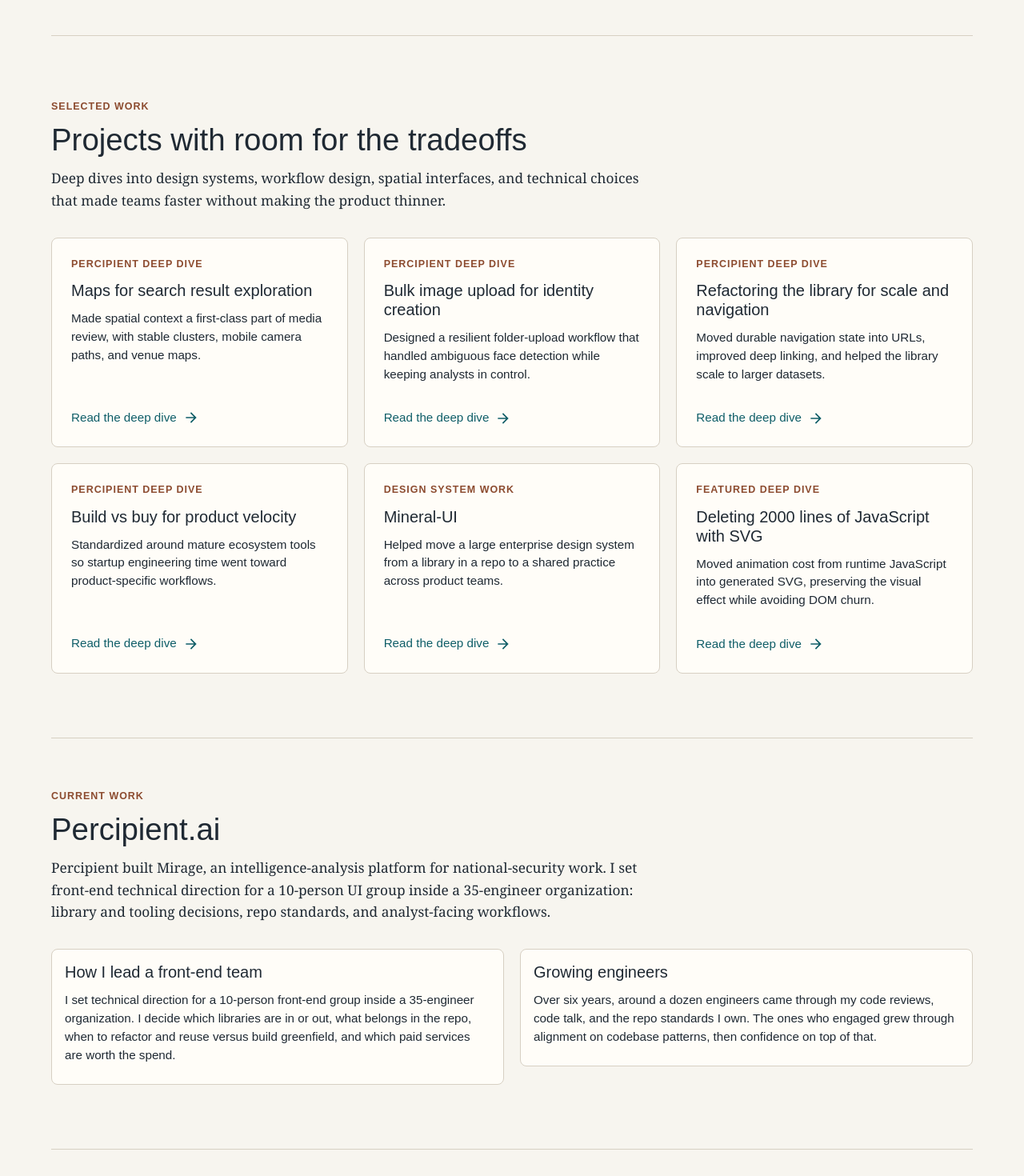
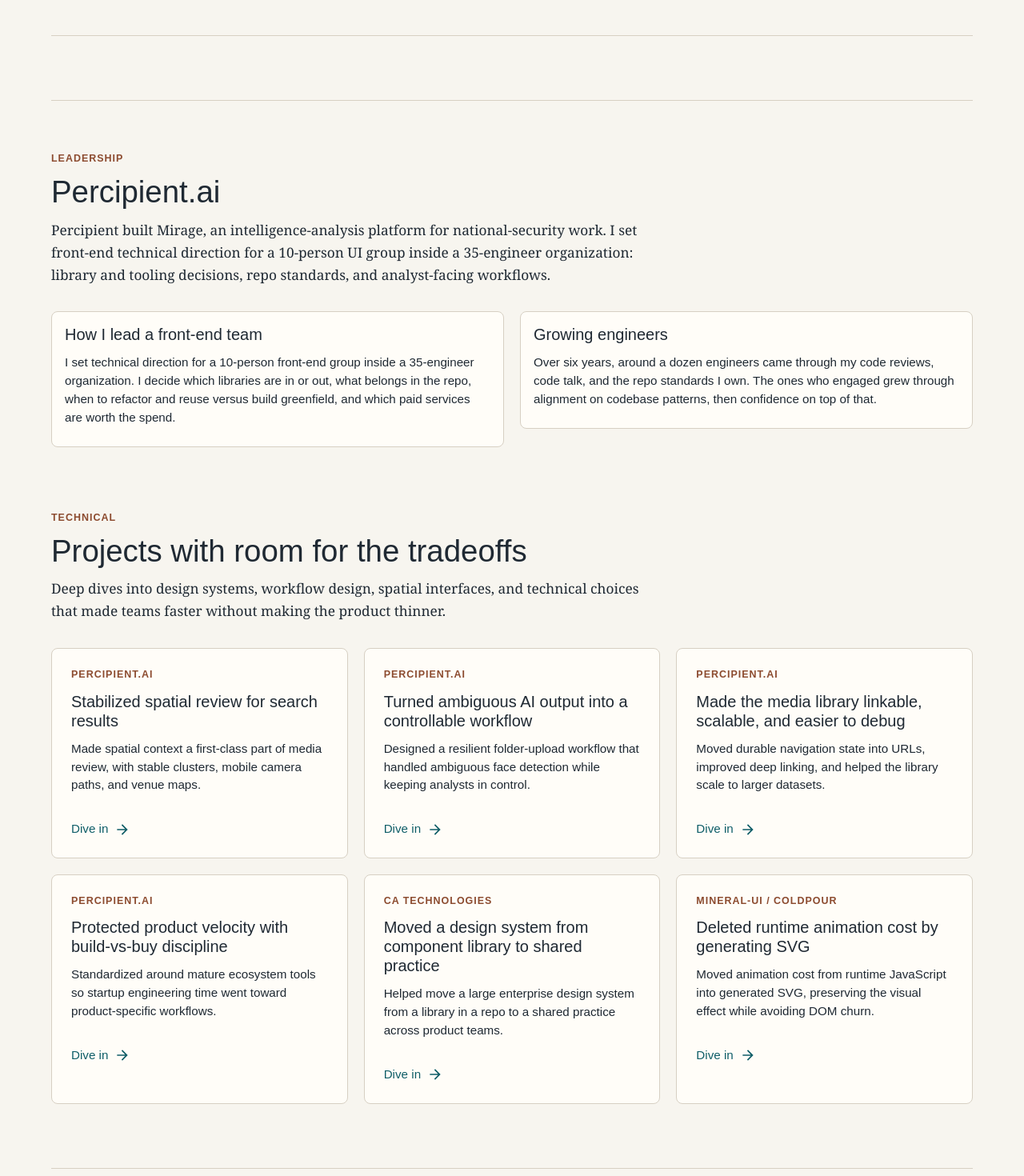
Before and after one commit to coldpour/mikeholmdev, a Next.js app: page / in a window 1280 px wide. Shown: the part 680-2150 px from the top of the page at 80% size. Built offline with nearby package versions, Linux system fonts and the light colour scheme; what @mui/material-nextjs would draw is missing.

Commit message:
Refine project page visuals and homepage framing

```diff
--- a/src/app/page.tsx
+++ b/src/app/page.tsx
@@ -50,34 +50,13 @@
         </Grid>
       </Box>
 
-      <Box component="section" id="projects">
-        <Stack spacing={4}>
-          <SectionHeading eyebrow="Selected work" title="Projects with room for the tradeoffs">
-            Deep dives into design systems, workflow design, spatial interfaces, and technical
-            choices that made teams faster without making the product thinner.
-          </SectionHeading>
-          <Grid container spacing={2.5}>
-            {featuredProjects.map(project => (
-              <Grid key={project.slug} size={{ xs: 12, sm: 6, md: 4 }}>
-                <ProjectCard
-                  eyebrow={project.eyebrow}
-                  href={`/projects/${project.slug}`}
-                  summary={project.summary}
-                  title={project.title}
-                />
-              </Grid>
-            ))}
-          </Grid>
-        </Stack>
-      </Box>
-
       <Box
         component="section"
-        id="current-work"
+        id="leadership"
         sx={{ borderTop: 1, borderColor: 'divider', pt: { xs: 6, md: 8 } }}
       >
         <Stack spacing={4}>
-          <SectionHeading eyebrow="Current work" title="Percipient.ai">
+          <SectionHeading eyebrow="Leadership" title="Percipient.ai">
             Percipient built Mirage, an intelligence-analysis platform for national-security work. I
             set front-end technical direction for a 10-person UI group inside a 35-engineer
             organization: library and tooling decisions, repo standards, and analyst-facing
@@ -105,6 +84,27 @@
                     </Typography>
                   </CardContent>
                 </Card>
+              </Grid>
+            ))}
+          </Grid>
+        </Stack>
+      </Box>
+
+      <Box component="section" id="projects">
+        <Stack spacing={4}>
+          <SectionHeading eyebrow="Technical" title="Projects with room for the tradeoffs">
+            Deep dives into design systems, workflow design, spatial interfaces, and technical
+            choices that made teams faster without making the product thinner.
+          </SectionHeading>
+          <Grid container spacing={2.5}>
+            {featuredProjects.map(project => (
+              <Grid key={project.slug} size={{ xs: 12, sm: 6, md: 4 }}>
+                <ProjectCard
+                  eyebrow={project.company}
+                  href={`/projects/${project.slug}`}
+                  summary={project.summary}
+                  title={project.cardTitle}
+                />
               </Grid>
             ))}
           </Grid>
--- a/src/components/ProjectCard.tsx
+++ b/src/components/ProjectCard.tsx
@@ -35,8 +35,12 @@
               {summary}
             </Typography>
           </Stack>
-          <Stack direction="row" spacing={1} sx={{ alignItems: 'center', color: 'primary.main', fontWeight: 700 }}>
-            <Typography variant="body2">Read the deep dive</Typography>
+          <Stack
+            direction="row"
+            spacing={1}
+            sx={{ alignItems: 'center', color: 'primary.main', fontWeight: 700 }}
+          >
+            <Typography variant="body2">Dive in</Typography>
             <ArrowForwardIcon fontSize="small" />
           </Stack>
         </CardContent>
--- a/src/components/SiteShell.tsx
+++ b/src/components/SiteShell.tsx
@@ -22,11 +22,11 @@
           py: 2.5
         }}
       >
+        <Link href="/#leadership" underline="none">
+          Leadership
+        </Link>
         <Link href="/#projects" underline="none">
-          Projects
-        </Link>
-        <Link href="/#current-work" underline="none">
-          Current work
+          Technical
         </Link>
         <Link href="/#contact" underline="none">
           Contact
--- a/src/content/projects.ts
+++ b/src/content/projects.ts
@@ -2,6 +2,9 @@
 
 export type Project = CaseStudyContent & {
   homepageGroup: 'featured' | 'percipient' | 'background'
+  company: string
+  cardTitle: string
+  visual?: 'connect-four-board' | 'triangles'
   links?: Array<{
     href: string
     label: string
@@ -12,6 +15,8 @@
   {
     slug: 'results-map',
     homepageGroup: 'percipient',
+    company: 'Percipient.ai',
+    cardTitle: 'Stabilized spatial review for search results',
     eyebrow: 'Percipient deep dive',
     title: 'Maps for search result exploration',
     role: 'Principal UI Engineer, Tech Lead, spatial UX and map performance',
@@ -45,6 +50,8 @@
   {
     slug: 'identity-image-upload',
     homepageGroup: 'percipient',
+    company: 'Percipient.ai',
+    cardTitle: 'Turned ambiguous AI output into a controllable workflow',
     eyebrow: 'Percipient deep dive',
     title: 'Bulk image upload for identity creation',
     role: 'Principal UI Engineer, Tech Lead, product workflow and resilient async UX',
@@ -67,6 +74,8 @@
   {
     slug: 'library-scalability',
     homepageGroup: 'percipient',
+    company: 'Percipient.ai',
+    cardTitle: 'Made the media library linkable, scalable, and easier to debug',
     eyebrow: 'Percipient deep dive',
     title: 'Refactoring the library for scale and navigation',
     role: 'Principal UI Engineer, Tech Lead, URL architecture and scalable library UX',
@@ -101,6 +110,8 @@
   {
     slug: 'build-vs-buy',
     homepageGroup: 'percipient',
+    company: 'Percipient.ai',
+    cardTitle: 'Protected product velocity with build-vs-buy discipline',
     eyebrow: 'Percipient deep dive',
     title: 'Build vs buy for product velocity',
     role: 'Principal UI Engineer, Tech Lead, technical strategy and standardization',
@@ -133,6 +144,8 @@
   {
     slug: 'mineral-ui',
     homepageGroup: 'featured',
+    company: 'CA Technologies',
+    cardTitle: 'Moved a design system from component library to shared practice',
     eyebrow: 'Design system work',
     title: 'Mineral-UI',
     role: 'Developer advocacy and adoption, CA Technologies, 2017-2018',
@@ -160,6 +173,9 @@
   {
     slug: 'svg-animation',
     homepageGroup: 'featured',
+    company: 'Mineral-UI / coldpour',
+    cardTitle: 'Deleted runtime animation cost by generating SVG',
+    visual: 'triangles',
     eyebrow: 'Featured deep dive',
     title: 'Deleting 2000 lines of JavaScript with SVG',
     role: 'SVG animation generator',
@@ -190,6 +206,9 @@
   {
     slug: 'prolog-connect-4',
     homepageGroup: 'background',
+    company: 'St. Olaf College',
+    cardTitle: 'Modeled a playable strategy game in logic programming',
+    visual: 'connect-four-board',
     eyebrow: 'Logic programming',
     title: 'Connect 4 in Prolog',
     role: 'Logic programming final, St. Olaf College, May 2011',
```
Also changed, not shown: src/app/projects/[slug]/Demo.tsx (deleted, +0 -47 lines), src/app/projects/[slug]/page.tsx (+4 -10 lines), src/components/ConnectFourBoard.tsx (added, +67 -0 lines).
